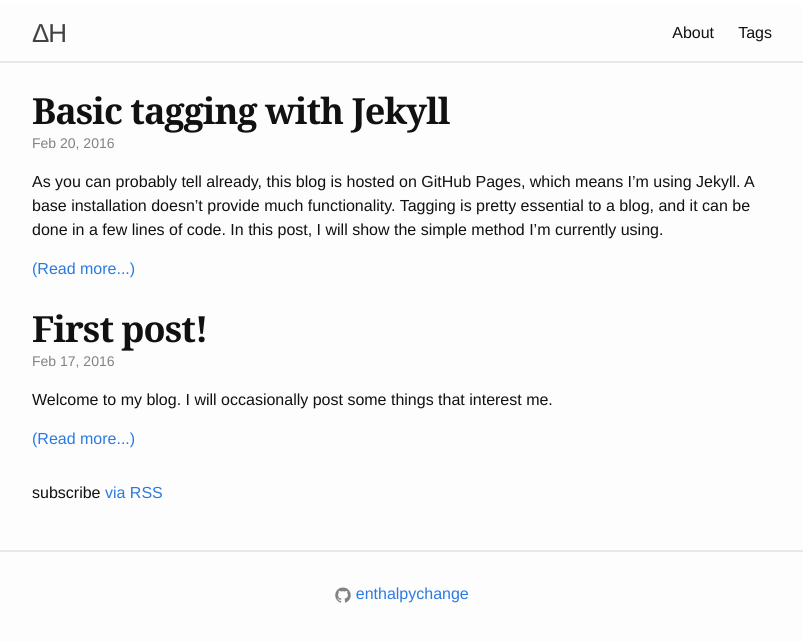
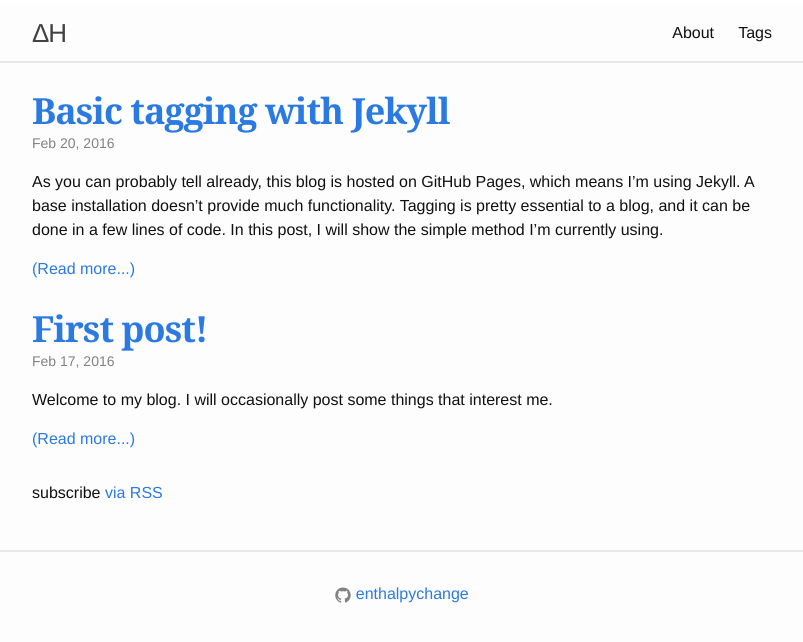
Before and after one commit to enthalpychange/enthalpychange.github.io, a Jekyll site: the page built from index.html, in a window 1280 px wide. Shown: the top 642 px of the page, without its empty margins (238-1041 px from the left). Built offline with Jekyll 4.4.1, drawn with Linux system fonts in a browser that asks for light colours; the list of posts is cut into pages by our own code.

Commit message:
change post titles to hyperlinks

```diff
--- a/index.html
+++ b/index.html
@@ -7,7 +7,7 @@
   <div class="post-list">
     {% for post in paginator.posts %}
       <li>
-        <span class="post-title">{{ post.title }}</span><br/>
+        <span class="post-title"><a href="{{ post.url }}">{{ post.title }}</a></span><br/>
         <span class="post-meta">{{ post.date | date: "%b %-d, %Y" }}</span>
         <p><span class="post-content">{{ post.excerpt }}</span>
         <a href="{{ post.url | prepend: site.baseurl }}">(Read more...)</a>
```
